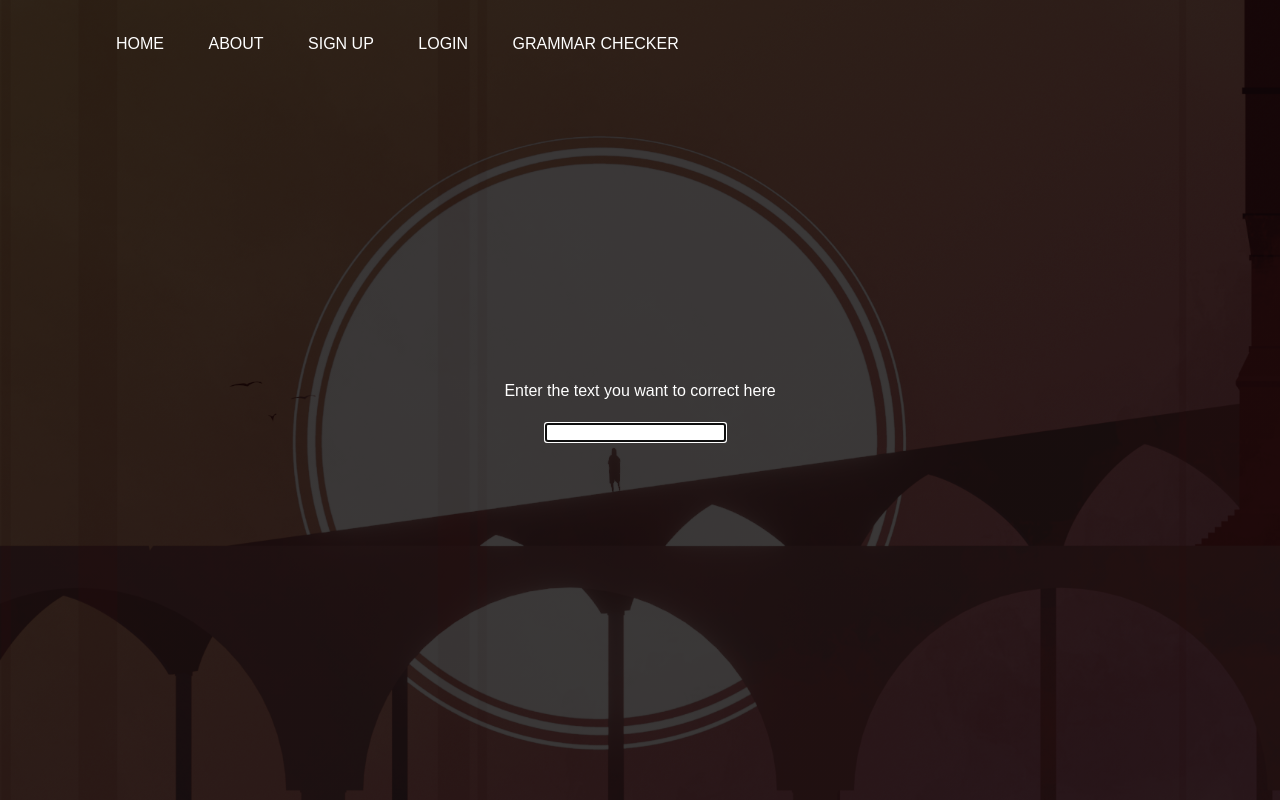
After one commit to jimmydin7/Grammar-App, a Flask app: page /grammar in a window 1280 px wide. The commit adds this page. Run offline with Flask 3, Linux system fonts and the light colour scheme.

Commit message:
Minimal clean up, moved the grammar app

```diff
--- a/main.py
+++ b/main.py
@@ -2,7 +2,7 @@ from scripts.server import *
 from scripts.ai import *
 from scripts.server.database.handler import Handler
 
-class App(BaseApp, Index, User, Admin):
+class App(BaseApp, Index, Grammar, User, Admin):
     def __init__(self):
         super().__init__(__name__)
 
@@ -11,11 +11,12 @@ class App(BaseApp, Index, User, Admin):
         self.handler = Handler()
         # self.handler.migrate()
 
-        # self.handler.ai.edit_pair('test-layer', 'test-key', 'cool value')
 
 
     def pages(self):
         self.index()
+
+        self.grammar()
 
         self.login()
         self.signup()
--- a/scripts/server/__init__.py
+++ b/scripts/server/__init__.py
@@ -2,6 +2,7 @@ from .base import BaseApp # Import the base app
 
 # Import the other pages
 from .pages.index import Index
+from .pages.grammar import Grammar
 from .pages.user import User
 
 from .pages.admin import Admin
--- /dev/null
+++ b/scripts/server/pages/grammar.py
@@ -0,0 +1,26 @@
+from flask import render_template, request, redirect
+
+
+class Grammar:
+    def grammar(self):
+        @self.app.route('/grammar', methods=['GET', 'POST'])
+        def grammar():
+
+            # Layer 1 - Text Processing
+            txt = request.form.get('txt')
+
+            if txt != None:
+                key = request.cookies.get('key')
+                if key != None and self.handler.get(key) != None:  # This will be None if the user is not logged in.
+
+                    # Layers 1-3 - handles some misspellings
+                    txt = self.ai.layers1_3(txt)
+
+                    # Layer 4 - Parse with gingerit for final and accurate result
+                    txt = self.ai.layer4(txt)
+
+                    return render_template('grammar.html', txt=txt, user=self.handler.get(request.cookies.get('key')))
+                else:
+                    return redirect('/signup')
+            else:
+                return render_template('grammar.html', txt=txt, user=self.handler.get(request.cookies.get('key')))
--- /dev/null
+++ b/templates/grammar.html
@@ -0,0 +1,17 @@
+{% extends 'base.html' %}
+
+{% block body %}
+
+<p>Enter the text you want to correct here</p>
+<form action="/grammar" method="POST">
+    {% if txt == None %}
+    <input type="text" name="txt" autofocus />
+    {% else %}
+    <input type="text" name="txt" value="{{ txt }}" autofocus />
+    {% endif %}
+
+
+    <button style="visibility: hidden;" type="submit"></button> <!--Keep this invisible-->
+</form>
+
+{% endblock %}
--- a/templates/user/login.html
+++ b/templates/user/login.html
@@ -19,7 +19,6 @@
         </div>
         {% endif %}
         <button type="submit" class="generic-button generic-text generic-text-medium" >Submit</button>
-        {{ redir }}
     </div>
 
 
```
Also changed, not shown: db.json (+1 -1 lines), scripts/server/pages/index.py (+3 -24 lines), templates/app.html (deleted, +0 -18 lines).
